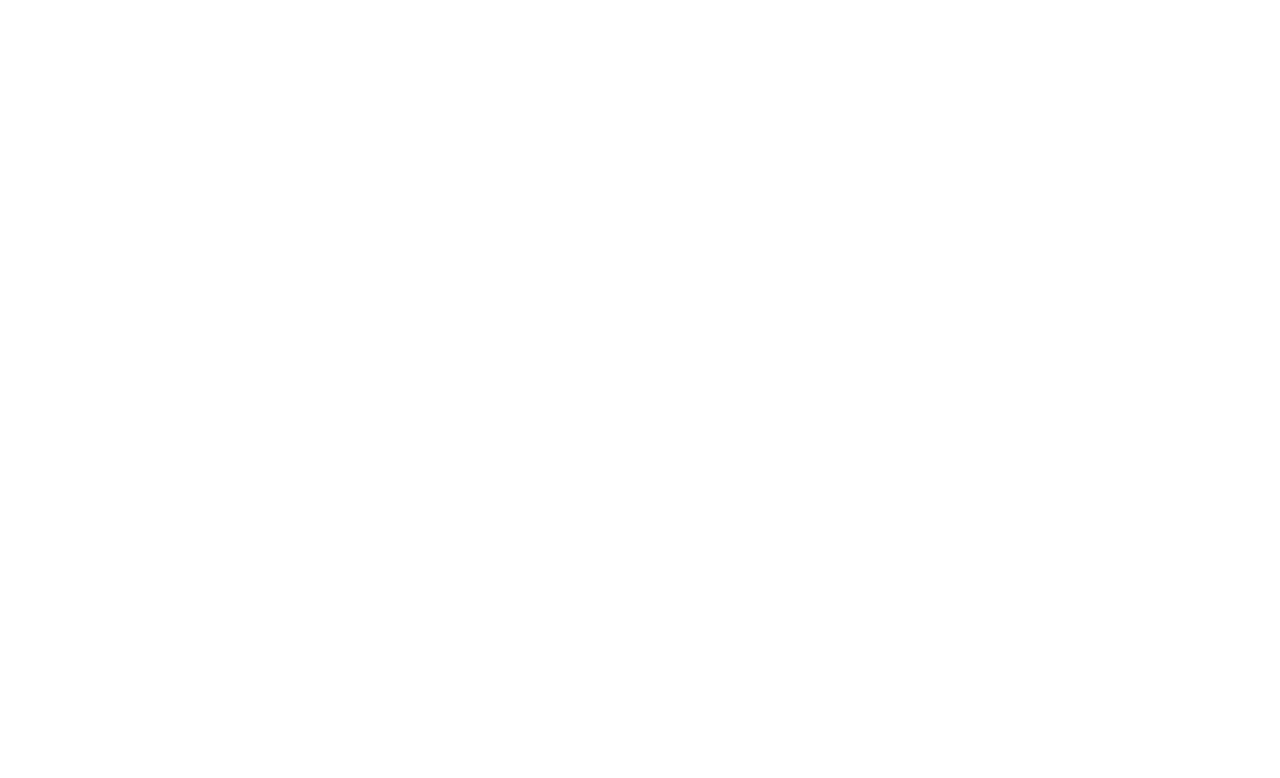
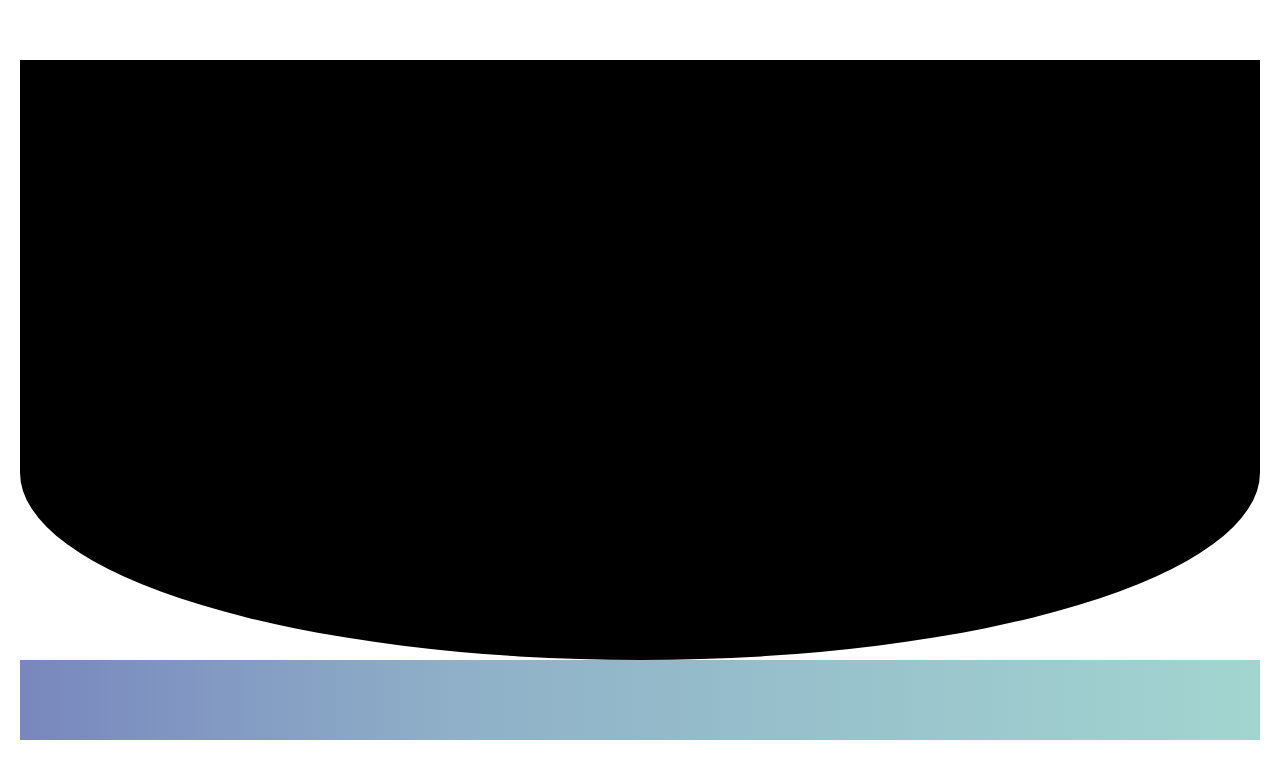
Before and after one commit to Paris2020/iplugstore, a Vue app: page / in a window 1280 px wide. Shown: the top 778 px of the page. Built offline with nearby package versions, Linux system fonts and the light colour scheme.

Commit message:
Feature - Initial desktop styling for header, nav and footer sections

```diff
--- a/src/assets/scss/components/_all.scss
+++ b/src/assets/scss/components/_all.scss
@@ -0,0 +1 @@
+@import "general";
--- a/src/assets/scss/components/_general.scss
+++ b/src/assets/scss/components/_general.scss
@@ -74,7 +74,8 @@
     line-height: 10rem;
 	font-weight: var(--font-weight-medium);
     color: var(--color-white);
-	margin-bottom: 4rem;
+	text-align: center;
+	margin-bottom: 2.5rem;
 
 	@include break-point(mobile) {
 		font-size: 8rem;
@@ -84,8 +85,8 @@
 
 h2 {
 	font-family: "Work Sans", sans-serif;
-    font-size: 9rem;
-	line-height: 8rem;
+    font-size: 5rem;
+	line-height: 4rem;
 	font-weight: var(--font-weight-medium);
     color: var(--color-black);
 	margin-bottom: 3rem;
@@ -114,7 +115,7 @@
 p {
     font-size: 1.8rem;
     line-height: 2.4rem;
-    color: var(--color-text);
+    color: var(--color-black);
 	margin-bottom: 1.5rem;
 	text-align: left;
 }
--- a/src/assets/scss/sections/_footer.scss
+++ b/src/assets/scss/sections/_footer.scss
@@ -1,3 +1,45 @@
 .footer {
+    padding: 4rem 0;
+    background: var(--gradient-header);
 
+    .wrapper {
+        display: flex;
+        align-items: center;
+        justify-content: center;
+        flex-direction: column;
+
+        .socials {
+            ul {
+                display: flex;
+                align-items: center;
+
+                li {
+                    list-style: none;
+                    margin: 0 2rem;
+
+                    a {
+                        .icon {
+                            svg {
+                                width: 4rem;
+                                height: 4rem;
+                                fill: var(--color-black);
+                                transition: all ease-in-out .3s;
+                            }
+                        }
+
+                        &:hover {
+                            svg {
+                                fill: var(--main-bg)
+                            }
+                        }
+                    }
+                }
+            }
+        }
+
+        .agency {
+            color: var(--color-black);
+            font-weight: var(--font-weight-light);
+        }
+    }
 }
--- a/src/assets/scss/sections/_header.scss
+++ b/src/assets/scss/sections/_header.scss
@@ -1,3 +1,27 @@
 .header {
+    padding: 1rem 0;
+    background: transparent;
+    position: relative;
+    width: 100%;
+    height: 60rem;
+    overflow: hidden;
 
+    &::before {
+        content: "";
+        position: absolute;
+        top: 0;
+        left: 0;
+        width: 100%;
+        height: 100%;
+        background: var(--color-black);
+        border-radius: 0 0 80% 80%/0 0 50% 50%;
+    }
+
+    h1 {
+        margin-top: 5rem;
+    }
+
+    h3 {
+        text-align: center;
+    }
 }
--- a/src/assets/scss/sections/_nav.scss
+++ b/src/assets/scss/sections/_nav.scss
@@ -1,3 +1,32 @@
-.nav {
+.navigation {
+    width: 100%;
 
+    .wrapper {
+        display: flex;
+        align-items: center;
+        justify-content: space-between;
+
+        .logo {
+
+        }
+
+        ul.menu {
+            list-style: none;
+            display: flex;
+            align-items: center;
+
+            li {
+                margin: 0 1.5rem;
+                a {
+                    color: var(--color-white);
+                    font-weight: var(--font-weight-bold);
+                    transition: all ease-in-out .2s;
+
+                    &:hover {
+                        color: var(--main-bg);
+                    }
+                }
+            }
+        }
+    }
 }
--- a/src/assets/scss/setup/_variables.scss
+++ b/src/assets/scss/setup/_variables.scss
@@ -8,7 +8,11 @@
 
 	// colors
 	--color-white: 				#FFFFFF;
-	--color-black: 				#10090A;
+	--color-black: 				#000000;
 	--color-dark-grey: 			#4C4F64;
 	--color-grey: 				#848185;
+
+	--main-bg: 					rgb(120,135,190);
+	--gradient-header: 			linear-gradient(90deg, rgba(120,135,190,1) 0%, rgba(143,176,200,1) 35%, rgba(162,213,208,1) 100%);
+
 }
```
